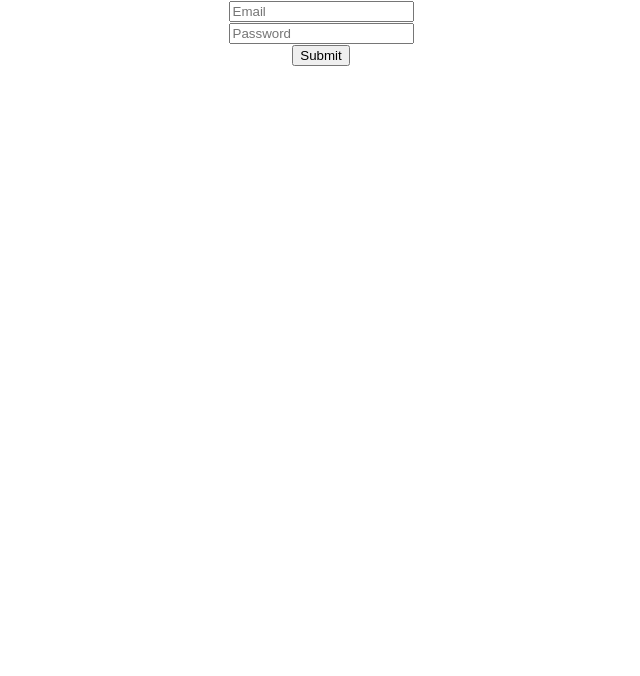
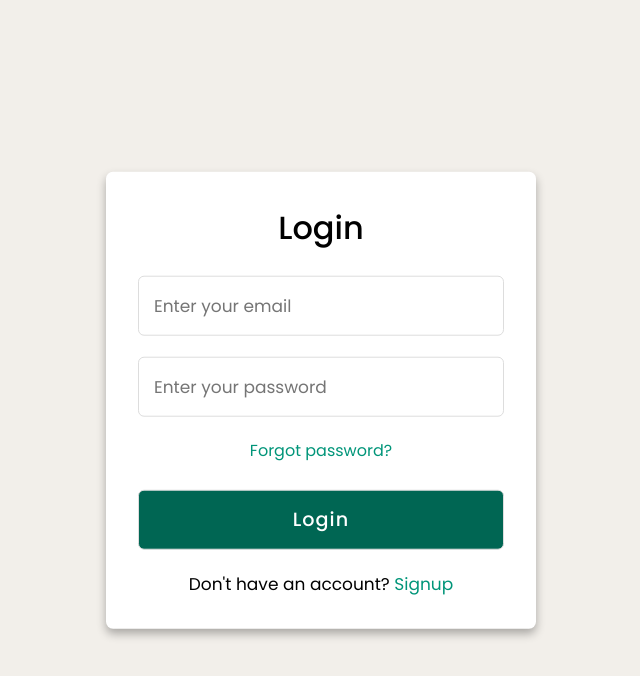
Before and after one commit to viktoriia-kravchuk/cook-book-app, a React (Create React App) app: page / in a window 1280 px wide. Shown: the top 676 px of the page, without its empty margins (319-959 px from the left). Built offline with nearby package versions, Linux system fonts and the light colour scheme; no server answers.

Commit message:
added sign up and login form styles

```diff
--- a/src/App.tsx
+++ b/src/App.tsx
@@ -8,10 +8,8 @@ function App() {
   const { currentUser } = useContext(AuthContext)
   const navigate = useNavigate()
 
-  // NOTE: console log for testing purposes
   console.log('User:', !!currentUser);
 
-  // Check if the current user exists on the initial render.
   useEffect(() => {
     if (currentUser) {
       navigate('/profile')
--- a/src/context/auth-context.tsx
+++ b/src/context/auth-context.tsx
@@ -8,7 +8,6 @@ interface Props {
 }
 
 export const AuthContext = createContext({
-  // "User" comes from firebase auth-public.d.ts
   currentUser: {} as User | null,
   setCurrentUser: (_user:User) => {},
   signOut: () => {}
@@ -27,8 +26,6 @@ export const AuthProvider = ({ children }: Props) => {
     return unsubscribe
   }, [setCurrentUser]);
 
-  // As soon as setting the current user to null,
-  // the user will be redirected to the home page.
   const signOut = () => {
     SignOutUser()
     setCurrentUser(null)
--- a/src/firebase/firebase.ts
+++ b/src/firebase/firebase.ts
@@ -4,6 +4,7 @@ import {
   onAuthStateChanged,
   signOut,
   signInWithEmailAndPassword,
+  createUserWithEmailAndPassword,
   NextOrObserver,
   User
 } from 'firebase/auth';
@@ -21,6 +22,12 @@ export const signInUser = async (
   return await signInWithEmailAndPassword(auth, email, password)
 }
 
+export const signUpUser = async (email: string, password: string) => {
+  if (!email || !password) return;
+
+  return await createUserWithEmailAndPassword(auth, email, password);
+}
+
 export const userStateListener = (callback:NextOrObserver<User>) => {
   return onAuthStateChanged(auth, callback)
 }
--- /dev/null
+++ b/src/routes/home.css
@@ -0,0 +1,89 @@
+@import url('https://fonts.googleapis.com/css2?family=Poppins:wght@200;300;400;500;600;700&display=swap');
+*{
+  margin: 0;
+  padding: 0;
+  box-sizing: border-box;
+  font-family: 'Poppins', sans-serif;
+}
+body{
+  min-height: 100vh;
+  width: 100%;
+  background: #F2EFEA
+}
+.container{
+  position: absolute;
+  top: 50%;
+  left: 50%;
+  transform: translate(-50%,-50%);
+  max-width: 430px;
+  width: 100%;
+  background: #fff;
+  border-radius: 7px;
+  box-shadow: 0 5px 10px rgba(0,0,0,0.3);
+}
+.container .registration{
+  display: none;
+}
+#check:checked ~ .registration{
+  display: block;
+}
+#check:checked ~ .login{
+  display: none;
+}
+#check{
+  display: none;
+}
+.container .form{
+  padding: 2rem;
+}
+.form header{
+  font-size: 2rem;
+  font-weight: 500;
+  text-align: center;
+  margin-bottom: 1.5rem;
+}
+ .form input{
+   height: 60px;
+   width: 100%;
+   padding: 0 15px;
+   font-size: 17px;
+   margin-bottom: 1.3rem;
+   border: 1px solid #ddd;
+   border-radius: 6px;
+   outline: none;
+ }
+ .form input:focus{
+   box-shadow: 0 1px 0 rgba(0,0,0,0.2);
+ }
+.form a{
+  font-size: 16px;
+  color: #009579;
+  text-decoration: none;
+}
+.form a:hover{
+  text-decoration: underline;
+}
+.form input.button{
+  color: #fff;
+  background: #006653;
+  font-size: 1.2rem;
+  font-weight: 500;
+  letter-spacing: 1px;
+  margin-top: 1.7rem;
+  cursor: pointer;
+  transition: 0.4s;
+}
+.form input.button:hover{
+  background: #6D9775;
+}
+.signup{
+  font-size: 17px;
+  text-align: center;
+}
+.signup label{
+  color: #009579;
+  cursor: pointer;
+}
+.signup label:hover{
+  text-decoration: underline;
+}
--- a/src/routes/home.tsx
+++ b/src/routes/home.tsx
@@ -1,77 +1,141 @@
-import { ChangeEvent, FormEvent, useState } from 'react'
-import reactLogo from '.././assets/react.svg'
-import { signInUser } from '../firebase/firebase'
-import { useNavigate } from 'react-router-dom'
-import '.././App.css'
+import { ChangeEvent, FormEvent, useState } from "react";
+import { signInUser, signUpUser } from "../firebase/firebase";
+import { useNavigate } from "react-router-dom";
+import ".././App.css";
+import "./home.css";
 
 const defaultFormFields = {
-  email: '',
-  password: '',
-}
+  email: "",
+  password: "",
+};
 
 function Home() {
-  const [formFields, setFormFields] = useState(defaultFormFields)
-  const { email, password } = formFields
-  const navigate = useNavigate()
+  const [formFields, setFormFields] = useState(defaultFormFields);
+  const [isLogin, setIsLogin] = useState(true);
+  const { email, password } = formFields;
+  const navigate = useNavigate();
 
   const resetFormFields = () => {
-    return (
-      setFormFields(defaultFormFields)
-    );
-  }
+    return setFormFields(defaultFormFields);
+  };
 
-  const handleSubmit = async (event: FormEvent<HTMLFormElement>) => {
-    event.preventDefault()
+  const handleToggleForm = () => {
+    setIsLogin(!isLogin);
+  };
+
+  const handleSignIn = async (event: FormEvent<HTMLFormElement>) => {
+    event.preventDefault();
 
     try {
       // Send the email and password to firebase
-      const userCredential = await signInUser(email, password)
+      const userCredential = await signInUser(email, password);
 
       if (userCredential) {
-        resetFormFields()
-        navigate('/profile')
+        resetFormFields();
+        navigate("/profile");
       }
-    } catch (error:any) {
-      console.log('User Sign In Failed', error.message);
+    } catch (error: any) {
+      console.log("User Sign In Failed", error.message);
+    }
+  };
+
+  const handleSignUp = async (event: FormEvent<HTMLFormElement>) => {
+    event.preventDefault();
+
+    try {
+      const userData = await signUpUser(email, password);
+
+      if (userData) {
+        console.log("signed up")
+        // resetFormFields();
+        // navigate("/profile");
+      }
+    } catch (error: any) {
+      console.log("User Sign Up Failed", error.message);
     }
   };
 
   const handleChange = (event: ChangeEvent<HTMLInputElement>) => {
-    const { name, value } = event.target
-    setFormFields({...formFields, [name]: value })
-  }
+    const { name, value } = event.target;
+    setFormFields({ ...formFields, [name]: value });
+  };
 
-  return(
+  return (
     <div className="App">
-      <div className="card">
-        <form onSubmit={handleSubmit}>
-          <div>
+      <div className="container">
+        <input type="checkbox" id="check" />
+        {isLogin ? (
+          <div className="login form">
+            <header>Login</header>
+            <form onSubmit={handleSignIn}>
+              <input
+                type="text"
+                placeholder="Enter your email"
+                value={email}
+                onChange={handleChange}
+                name="email"
+                required
+              />
+              <input
+                type="password"
+                placeholder="Enter your password"
+                name="password"
+                value={password}
+                onChange={handleChange}
+                required
+              />
+              <a href="/">Forgot password?</a>
+              <input type="submit" className="button" value="Login" />
+            </form>
+            <div className="signup">
+              <span className="signup">
+                Don't have an account?{" "}
+                <label htmlFor="check" onClick={handleToggleForm}>
+                  Signup
+                </label>
+              </span>
+            </div>
+          </div>
+        ) : (
+          <div className="registration form">
+            <header>Signup</header>
+            <form onSubmit={handleSignUp}>
             <input
-              type="email"
-              name="email"
-              value={email}
-              onChange={handleChange}
-              placeholder="Email"
-              required
-            />
+                type="text"
+                placeholder="Enter your email"
+                value={email}
+                onChange={handleChange}
+                name="email"
+                required
+              />
+              <input
+                type="password"
+                placeholder="Create a password"
+                name="password"
+                value={password}
+                onChange={handleChange}
+                required
+              />
+              <input
+                type="password"
+                placeholder="Confirm your password"
+                required
+              />
+              <input type="submit" className="button" value="Signup" />
+            </form>
+            <div className="signup">
+              <span className="signup">
+                Already have an account?{" "}
+                <label htmlFor="check" onClick={handleToggleForm}>
+                  Login
+                </label>
+              </span>
+            </div>
           </div>
-          <div>
-            <input
-              type='password'
-              name='password'
-              value={password}
-              onChange={handleChange}
-              placeholder="Password"
-              required
-            />
-          </div>
-          <div>
-            <input id='recaptcha' type="submit" />
-          </div>
-        </form>
+        )}
       </div>
     </div>
-  )
+  );
 }
 
-export default Home
+export default Home;
--- a/src/routes/profile.tsx
+++ b/src/routes/profile.tsx
@@ -5,10 +5,6 @@ function Profile() {
   const { currentUser, signOut } = useContext(AuthContext)
 
   return(
-    /**
-    * Extract the currrentUser from the context, if you want to
-    * get the User info, like the email, display name, etc.
-    */
     <div>
       <h3>Welcome! {currentUser?.email}</h3>
       <p>Sign In Status: {currentUser && 'active'}</p>
```
